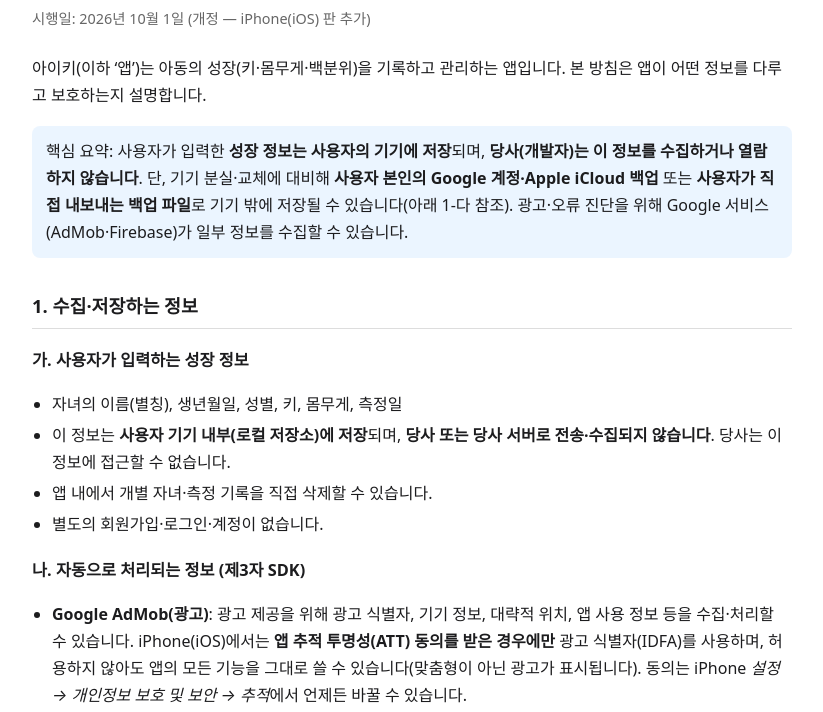
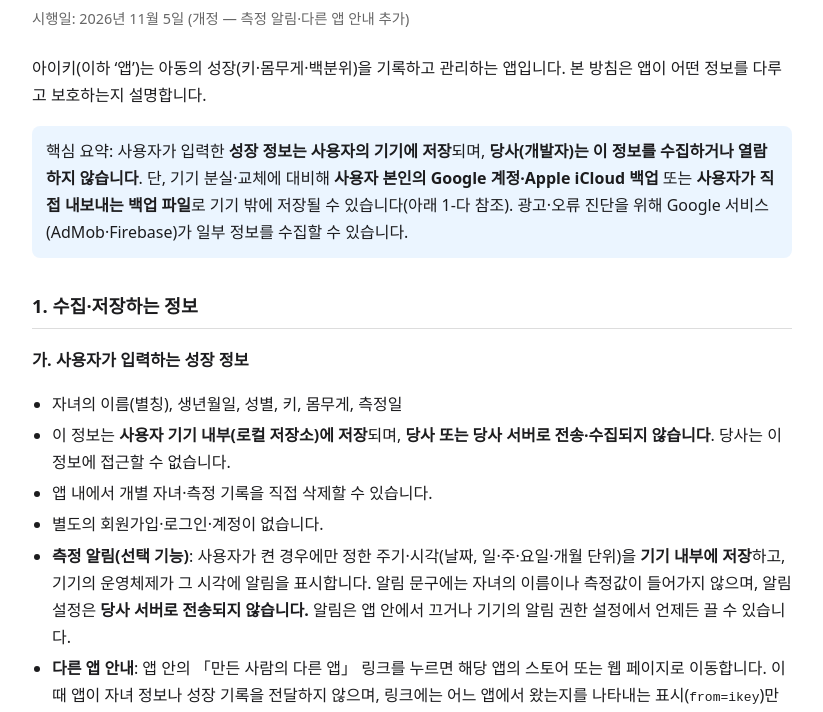
Before and after one commit to fready-hub/ikey-privacy, a plain HTML site: page privacy.html in a window 1280 px wide. Shown: the part 82-794 px from the top of the page, without its empty margins (228-1051 px from the left). Drawn offline with Linux system fonts and the light colour scheme.

Commit message:
방침 개정: 측정 알림·다른 앱 안내 추가 (아이키 4.0.5, SEC-006)
Co-Authored-By: Claude Sonnet 5.5 <noreply@anthropic.com>

```diff
--- a/privacy.html
+++ b/privacy.html
@@ -26,7 +26,7 @@
 </head>
 <body>
 <h1>아이키(iKey) 개인정보처리방침</h1>
-<div class="date">시행일: 2026년 10월 1일 (개정 — iPhone(iOS) 판 추가)</div>
+<div class="date">시행일: 2026년 11월 5일 (개정 — 측정 알림·다른 앱 안내 추가)</div>
 
 <p>아이키(이하 ‘앱’)는 아동의 성장(키·몸무게·백분위)을 기록하고 관리하는 앱입니다.
 본 방침은 앱이 어떤 정보를 다루고 보호하는지 설명합니다.</p>
@@ -46,6 +46,8 @@
   <li>이 정보는 <strong>사용자 기기 내부(로컬 저장소)에 저장</strong>되며, <strong>당사 또는 당사 서버로 전송·수집되지 않습니다</strong>. 당사는 이 정보에 접근할 수 없습니다.</li>
   <li>앱 내에서 개별 자녀·측정 기록을 직접 삭제할 수 있습니다.</li>
   <li>별도의 회원가입·로그인·계정이 없습니다.</li>
+  <li><strong>측정 알림(선택 기능)</strong>: 사용자가 켠 경우에만 정한 주기·시각(날짜, 일·주·요일·개월 단위)을 <strong>기기 내부에 저장</strong>하고, 기기의 운영체제가 그 시각에 알림을 표시합니다. 알림 문구에는 자녀의 이름이나 측정값이 들어가지 않으며, 알림 설정은 <strong>당사 서버로 전송되지 않습니다.</strong> 알림은 앱 안에서 끄거나 기기의 알림 권한 설정에서 언제든 끌 수 있습니다.</li>
+  <li><strong>다른 앱 안내</strong>: 앱 안의 「만든 사람의 다른 앱」 링크를 누르면 해당 앱의 스토어 또는 웹 페이지로 이동합니다. 이때 앱이 자녀 정보나 성장 기록을 전달하지 않으며, 링크에는 어느 앱에서 왔는지를 나타내는 표시(<code>from=ikey</code>)만 붙습니다.</li>
 </ul>
 <h3>나. 자동으로 처리되는 정보 (제3자 SDK)</h3>
 <ul>
@@ -72,6 +74,7 @@
 <h2>2. 정보의 이용 목적</h2>
 <ul>
   <li>성장 정보: 백분위 계산 및 성장 이력 표시 (기기 내에서만 처리)</li>
+  <li>측정 알림 설정: 사용자가 정한 시각에 측정을 알리는 기기 내 알림 (기기 내에서만 처리)</li>
   <li>광고 식별자·기기 정보: 광고 표시 및 측정</li>
   <li>진단 정보: 오류 파악 및 앱 안정성 개선</li>
 </ul>
```
